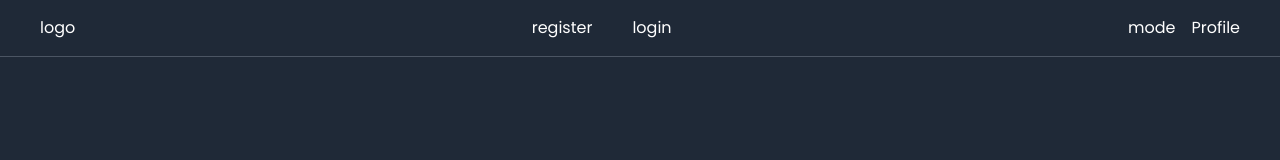
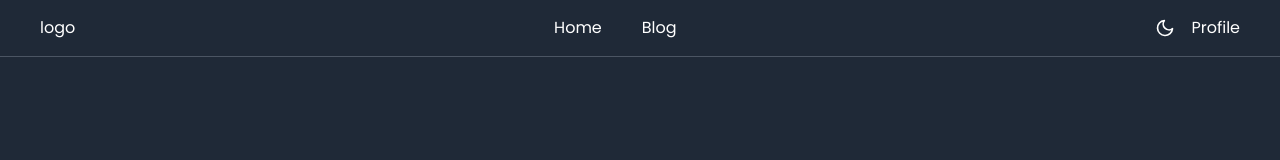
Before and after one commit to Bananayosostene/my-brand-fn, a Next.js app: page / in a window 1280 px wide. Shown: the top 160 px of the page. Built offline with nearby package versions, Linux system fonts and the light colour scheme; a web font is replaced by a local one.

Commit message:
add light/dark theme

```diff
--- a/src/app/layout.tsx
+++ b/src/app/layout.tsx
@@ -1,11 +1,19 @@
+"use client";
 import Link from "next/link";
 import "./globals.css";
+import { ThemeProvider } from "@/components/theme-provider"
+import { useState } from "react";
+import { FiSun, FiMoon } from "react-icons/fi";
 
 export default function RootLayout({
   children,
 }: Readonly<{
   children: React.ReactNode;
 }>) {
+  const [theme, setTheme] = useState<"light" | "dark">("light");
+  const toggleTheme = () => {
+    setTheme((prevTheme) => (prevTheme === "light" ? "dark" : "light"));
+  }
   return (
     <html lang="en">
       <head>
@@ -17,17 +25,26 @@ export default function RootLayout({
         />
       </head>
       <body className="font-sans">
+         <ThemeProvider
+          attribute="class"
+          defaultTheme="system"
+          enableSystem
+          disableTransitionOnChange
+          // theme={theme}
+        >
         <div className="flex flex-col min-h-screen">
           <header className="bg-darkBg text-white dark:bg-gray-800 px-10 py-4 border-b border-gray-600 flex justify-between">
             <div className="flex gap-4">
             <Link href="/blog">logo</Link>
             </div>
             <div className="flex gap-10">
-            <Link href="/register">register</Link>
-            <Link href="/login">login</Link>
+            <Link href="./">Home</Link>
+            <Link href="/blog">Blog</Link>
             </div>
             <div className="flex gap-4">
-            <Link href="/forgot-password">mode</Link>
+       <button onClick={toggleTheme} className="text-white text-xl flex items-center gap-2">
+                  {theme === "light" ? <FiMoon /> : <FiSun />}
+                </button>
             <Link href="/forgot-password">Profile</Link>
             </div>
           </header>
@@ -89,6 +106,7 @@ export default function RootLayout({
             </div>
           </footer>
         </div>
+        </ThemeProvider>
       </body>
     </html>
   );
--- /dev/null
+++ b/src/components/theme-provider.tsx
@@ -0,0 +1,9 @@
+"use client"
+
+import * as React from "react"
+import { ThemeProvider as NextThemesProvider } from "next-themes"
+import { type ThemeProviderProps } from "next-themes"
+
+export function ThemeProvider({ children, ...props }: ThemeProviderProps) {
+  return <NextThemesProvider {...props}>{children}</NextThemesProvider>
+}
--- /dev/null
+++ b/src/components/ui/Button.tsx
@@ -0,0 +1,27 @@
+// components/ui/Button.tsx
+import * as React from "react";
+// import { cn } from "@/lib/utils";
+
+interface ButtonProps extends React.ButtonHTMLAttributes<HTMLButtonElement> {
+  variant?: "primary" | "outline";
+  size?: "default" | "icon";
+}
+
+export const Button: React.FC<ButtonProps> = ({
+  variant = "primary",
+  size = "default",
+  className,
+  children,
+  ...props
+}) => {
+  return (
+    <button
+      className={`btn ${variant === "outline" ? "btn-outline" : "btn-primary"} ${
+        size === "icon" ? "btn-icon" : "btn-default"
+      } ${className}`}
+      {...props}
+    >
+      {children}
+    </button>
+  );
+};
```
Also changed, not shown: package.json (+7 -4 lines), 1 other file (tests, documents, lock files or other folders).
